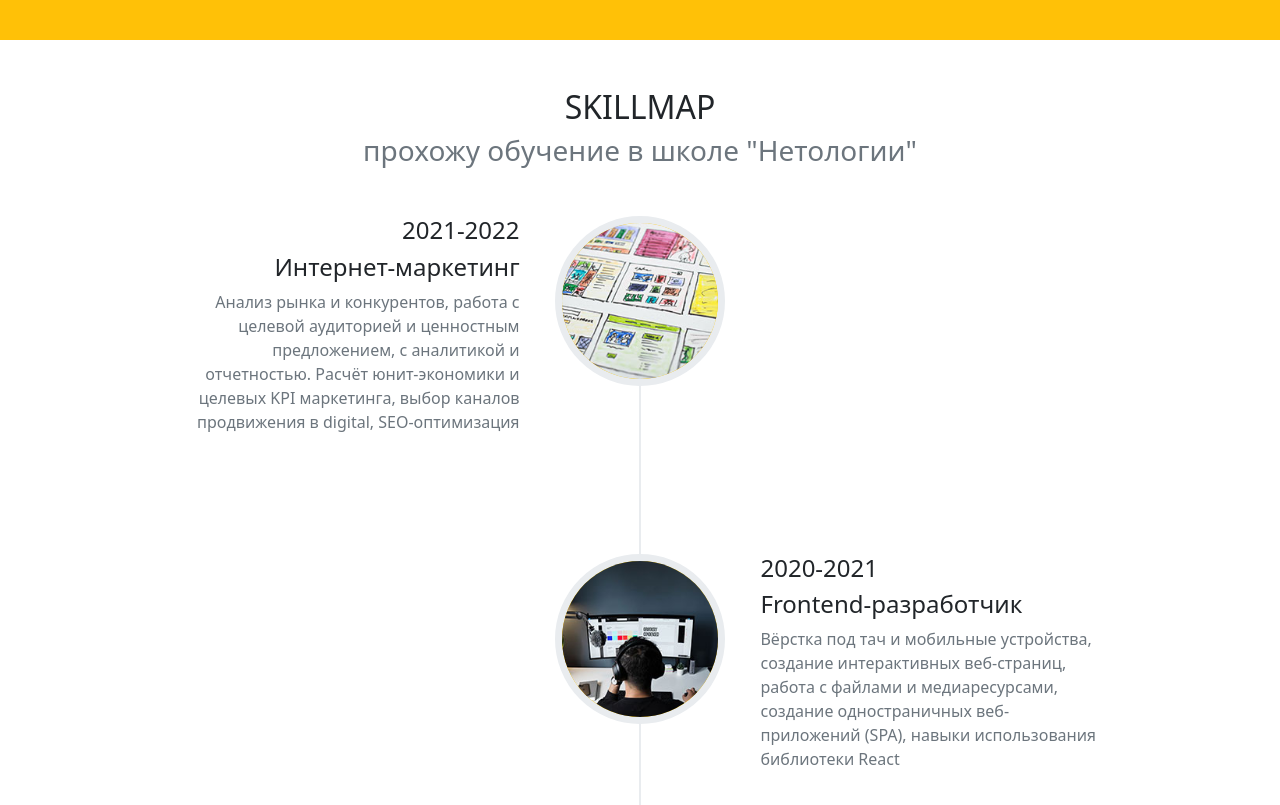
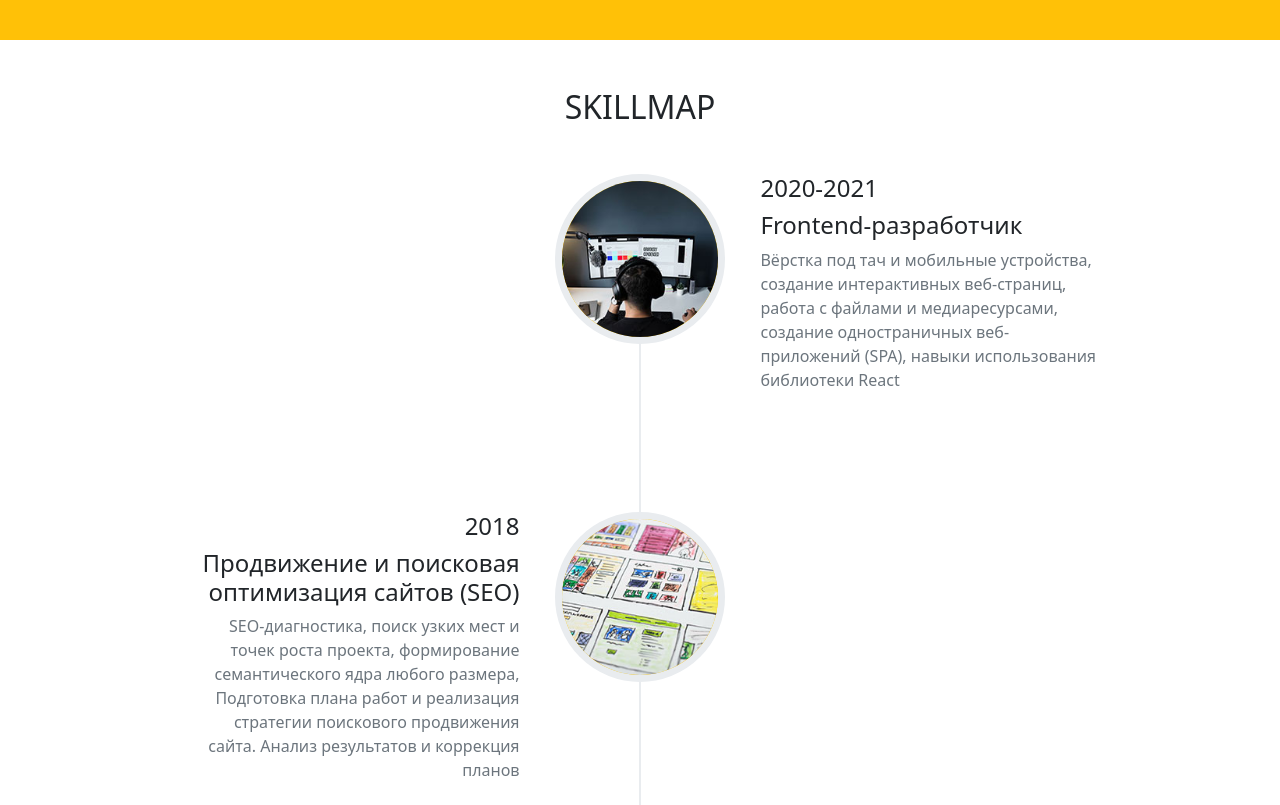
Before and after one commit to NMKD/about-me, a website built with webpack: page src/index.html in a window 1280 px wide. Shown: the part 760-1565 px from the top of the page. Built offline with nearby package versions, Linux system fonts and the light colour scheme; a web font is replaced by a local one.

Commit message:
update html skillpam

```diff
--- a/src/index.html
+++ b/src/index.html
@@ -28,24 +28,8 @@
     <div class="container">
       <div class="text-center my-5">
         <h2 id="section-skillmap" class="section-heading text-uppercase">skillmap</h2>
-        <h3 class="section-subheading text-muted">прохожу обучение в школе "Нетологии"</h3>
       </div>
       <ul class="timeline">
-        <li>
-          <div class="timeline-image"><img class="rounded-circle img-fluid"
-              src="./componentProfessional/assets/img/about/1.jpg" alt="..." /></div>
-          <div class="timeline-panel">
-            <div class="timeline-heading">
-              <h4>2021-2022</h4>
-              <h4 class="subheading">Интернет-маркетинг</h4>
-            </div>
-            <div class="timeline-body">
-              <p class="text-muted">Анализ рынка и конкурентов, работа с целевой аудиторией и ценностным предложением, с
-                аналитикой и отчетностью. Расчёт юнит-экономики и целевых KPI маркетинга, выбор каналов продвижения в
-                digital, SEO-оптимизация</p>
-            </div>
-          </div>
-        </li>
         <li class="timeline-inverted">
           <div class="timeline-image"><img class="rounded-circle img-fluid"
               src="./componentProfessional/assets/img/about/2.jpg" alt="..." /></div>
@@ -63,7 +47,7 @@
         </li>
         <li>
           <div class="timeline-image"><img class="rounded-circle img-fluid"
-              src="./componentProfessional/assets/img/about/4.jpg" alt="..." /></div>
+              src="./componentProfessional/assets/img/about/1.jpg" alt="..." /></div>
           <div class="timeline-panel">
             <div class="timeline-heading">
               <h4>2018</h4>
@@ -112,6 +96,7 @@
     <div class="text-center">
       <div class="text-center my-5">
         <h2 class="section-heading text-uppercase" id="section-portfolio">современные навыки разработки</h2>
+        <h3 class="section-subheading text-muted">мои достижения</h3>
       </div>
     </div>
 
```
